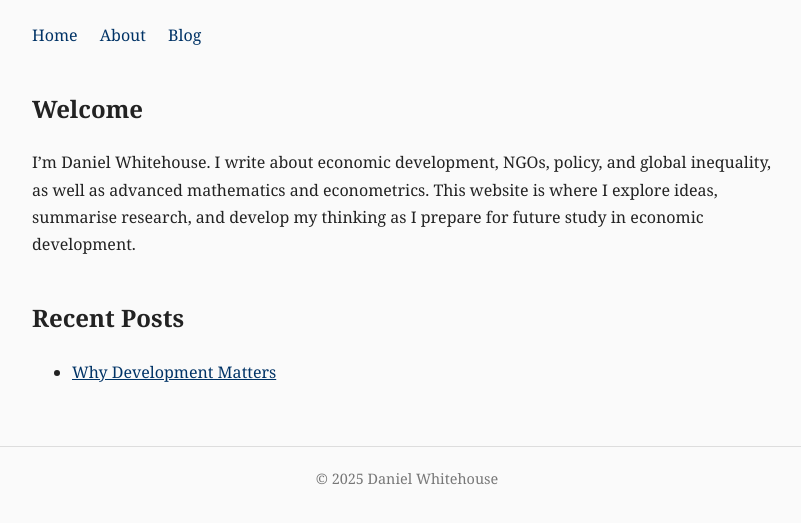
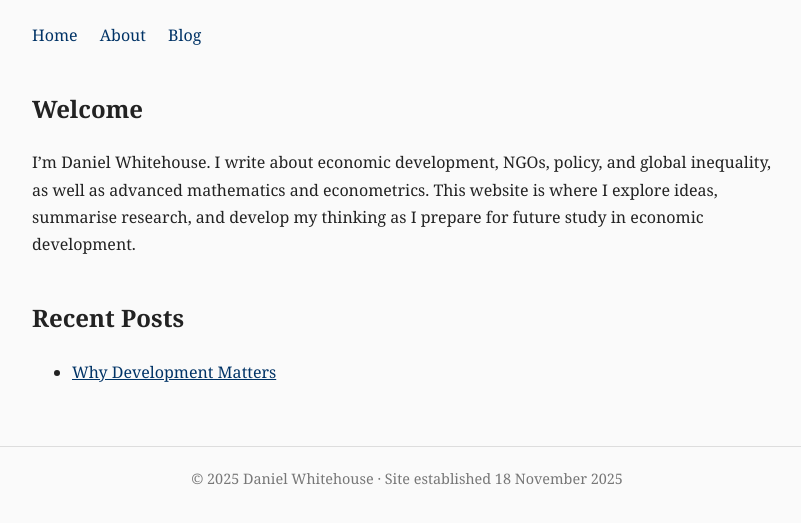
Before and after one commit to danielwhitehouse184/danielwhitehouse184.github.io, a plain HTML site: page index.html in a window 1280 px wide. Shown: the part 155-678 px from the top of the page, without its empty margins (233-1034 px from the left). Drawn offline with Linux system fonts and the light colour scheme; files that its build step writes are made by us from their sources.

Commit message:
Update index.html

```diff
--- a/index.html
+++ b/index.html
@@ -34,7 +34,9 @@
 </div>
 
 <footer>
-  © 2025 Daniel Whitehouse
+  © 2025 Daniel Whitehouse · Site established 18 November 2025
+</footer>
+
 </footer>
 
 </body>
```
